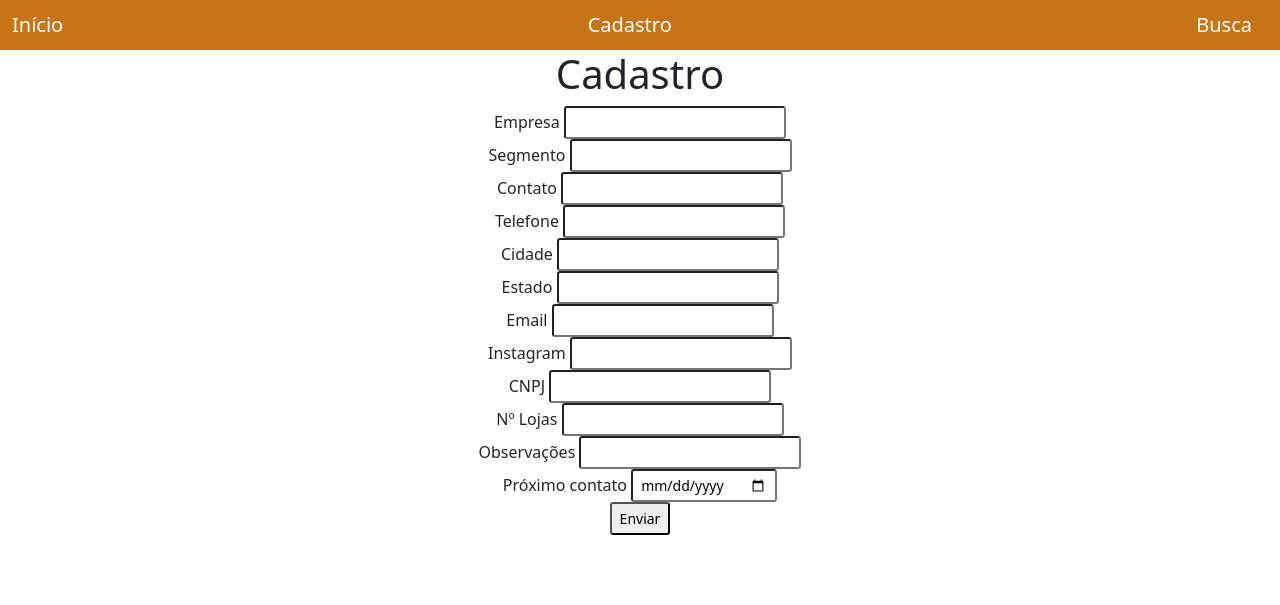
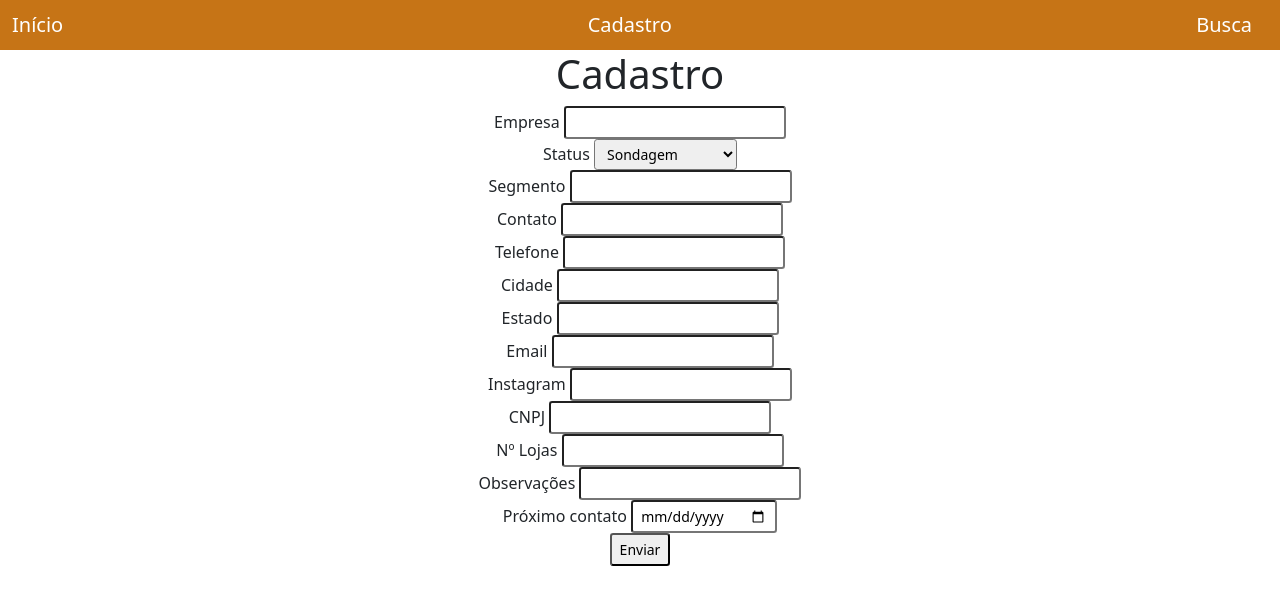
Before and after one commit to Univesp-PI-02/demo-repository, a Django app: page /cadastro/ in a window 1280 px wide. Shown: the top 605 px of the page. Run offline with Django 5.2, Linux system fonts and the light colour scheme.

Commit message:
inclusao do campo de status

```diff
--- a/projeto_cad/app_cad_clientes/models.py
+++ b/projeto_cad/app_cad_clientes/models.py
@@ -2,6 +2,7 @@ from django.db import models
 
 class Clientes(models.Model):
     id_cliente = models.AutoField(primary_key=True)
+    status = models.CharField(max_length=50)
     empresa = models.CharField(max_length=150)
     segmento = models.CharField(max_length=100)
     contato = models.CharField(max_length=100)
--- a/projeto_cad/app_cad_clientes/templates/clientes/busca.html
+++ b/projeto_cad/app_cad_clientes/templates/clientes/busca.html
@@ -5,8 +5,8 @@
     <table class="table table-striped">
         <thead>
             <tr>
-                <th>id_cliente</th>
                 <th>Empresa</th>
+                <th>Status</th>
                 <th>Segmento</th>
                 <th>Contato</th>
                 <th>Telefone</th>
@@ -25,8 +25,8 @@
         <tbody>
             {% for cliente in clientes %}
             <tr>
-                <td>{{ cliente.id_cliente }}</td>
                 <td>{{ cliente.empresa }}</td>
+                <td>{{ cliente.status }}</td>
                 <td>{{ cliente.segmento }}</td>
                 <td>{{ cliente.contato }}</td>
                 <td>{{ cliente.telefone }}</td>
--- a/projeto_cad/app_cad_clientes/templates/clientes/cadastro.html
+++ b/projeto_cad/app_cad_clientes/templates/clientes/cadastro.html
@@ -8,6 +8,17 @@
         <div class="form-group">
             <label>Empresa</label>
             <input name="empresa" class="form-control-sm" type="text">
+        </div>
+        <div class="form-group">
+            <label>Status</label>
+            <select name="status" class="form-control-sm">
+                <option value="Sondagem">Sondagem</option>
+                <option value="Apresentando">Apresentando</option>
+                <option value="Negociando">Negociando</option>
+                <option value="Cliente">Cliente</option>
+                <option value="Sem viabilidade">Sem Viabilidade</option>
+                <option value="Sem interesse">Sem Interesse</option>
+            </select>
         </div>
         <div class="form-group">
             <label>Segmento</label>
--- a/projeto_cad/app_cad_clientes/views.py
+++ b/projeto_cad/app_cad_clientes/views.py
@@ -14,6 +14,7 @@ def cadastro(request):
     if request.method == 'POST':
         novo_cliente = Clientes(
             empresa=request.POST.get('empresa'),
+            status=request.POST.get('status'),
             segmento=request.POST.get('segmento'),
             contato=request.POST.get('contato'),
             telefone=request.POST.get('telefone'),
@@ -41,6 +42,7 @@ def editar_cliente(request, id):
 
     if request.method == 'POST':
         cliente.empresa = request.POST.get('empresa')
+        cliente.status = request.POST.get('status')
         cliente.segmento = request.POST.get('segmento')
         cliente.contato = request.POST.get('contato')
         cliente.telefone = request.POST.get('telefone')
```
Also changed, not shown: projeto_cad/app_cad_clientes/templates/clientes/editar.html (+11 -0 lines), projeto_cad/app_cad_clientes/migrations/0002_clientes_status.py (added), projeto_cad/db.sqlite3.
